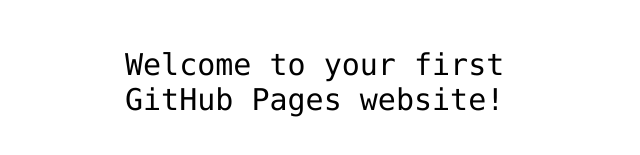
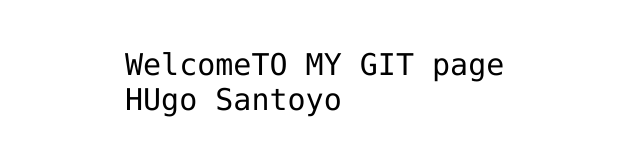
Before and after one commit to hsantoyo2/MyRepo, a plain HTML site: page index.html in a window 1280 px wide. Shown: the part 341-496 px from the top of the page, without its empty margins (315-955 px from the left). Drawn offline with Linux system fonts and the light colour scheme.

Commit message:
Update index.html

```diff
--- a/index.html
+++ b/index.html
@@ -3,7 +3,7 @@
 <html>
 <head>
   <meta http-equiv="Content-Type" content="text/html; charset=utf-8"/>
-  <title>my-first-website</title>
+  <title>Hugo Santoyo   websitem</title>
   <LINK href="styles.css" rel="stylesheet" type="text/css">
 </head>
 
@@ -12,7 +12,7 @@
 <img src="https://octodex.github.com/images/daftpunktocat-thomas.gif" id="octocat" alt="octocat-gif" />
 
 <!-- Change this code here by copy and pasting your template on line 15 -->
-<p>Welcome to your first GitHub Pages website!</p>
+<p>WelcomeTO MY GIT page HUgo Santoyo</p>
 
 </body>
 </html>
```
